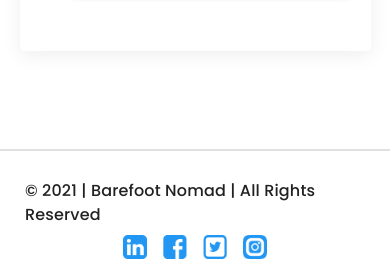
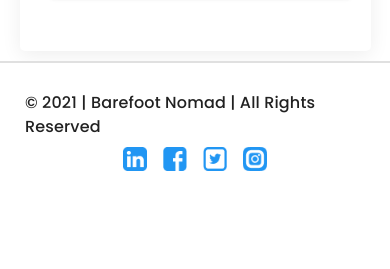
Before and after one commit to atlp-rwanda/space-bn-frontend, a React (Create React App) app: page /contact in a window 390 px wide. Shown: the part 611-880 px from the top of the page. After the commit the page ends 844 px from the top, so only its background shows below. Built offline with nearby package versions, Linux system fonts and the light colour scheme; no server answers.

Commit message:
Fixing mobile view

```diff
--- a/src/components/Footer/index.js
+++ b/src/components/Footer/index.js
@@ -23,10 +23,9 @@ const useStyles = makeStyles((theme) => ({
             flexDirection: 'column',
             paddingTop: theme.spacing(1)
         },
-        '@media(max-width: 400px)': {
-            paddingBottom: theme.spacing(4),
+        '@media(max-width: 405px)': {
             justifyContent: 'unset',
-            marginBottom: 50,
+            height: '100px'
         }
     },
     icon: {
--- a/src/shared/styles/ContactStyles.js
+++ b/src/shared/styles/ContactStyles.js
@@ -25,14 +25,17 @@ export const useStyles = makeStyles((theme) => ({
     },
     mainContainer: {
         width: '100%',
-        height: '90vh'
+        height: '90vh',
+        '@media (max-width:1450px)': {
+            height: 'auto',
+        }
     },
     pos:{
         marginTop: 122,
         width: 500,
         height: 540,
         marginBottom: 10,
-        background:'#FFFFFF',
+        // background:'#FFFFFF',
         boxShadow:'0px 4px 20px rgba(0, 0, 0, 0.07)',
         borderRadius: 5,
         margin: 'auto',
@@ -59,7 +62,7 @@ export const useStyles = makeStyles((theme) => ({
         },
         '@media (max-width:470px)': {
             width: 250,
-            padding: '10px 20px 30px 50px',
+            padding: '10px 20px 30px 30px',
         }
     },
     span:{
@@ -93,6 +96,9 @@ export const useStyles = makeStyles((theme) => ({
         color: '#726C6C',
         paddingRight: 60,
         fontFamily: 'Poppins, sans-serif',
+        '@media (max-width:350px)': {
+            fontSize: '20px'
+        },
     },
     contactContainer:{
         display: 'flex',
```
